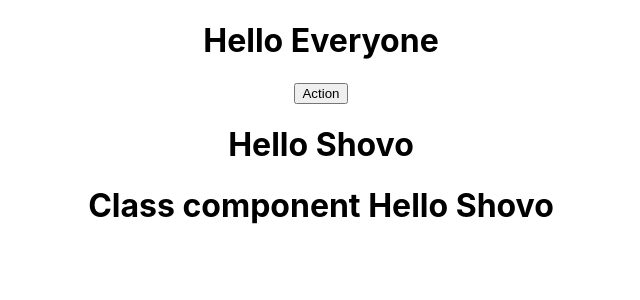
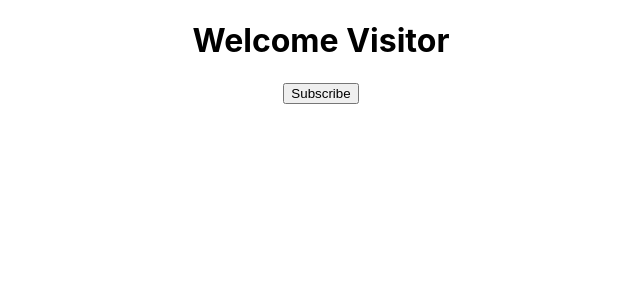
Before and after one commit to NewajShovo/learningReactProject, a React (Create React App) app: page / in a window 1280 px wide. Shown: the top 300 px of the page, without its empty margins (319-959 px from the left). Built offline with nearby package versions, Linux system fonts and the light colour scheme.

Commit message:
State vs Props

```diff
--- a/src/App.js
+++ b/src/App.js
@@ -4,16 +4,18 @@ import Greet from "./components/Greet";
 import Welcome from "./components/Welcome";
 
 import Hello from "./components/Hello";
+import Message from "./components/Message";
 
 function App() {
   return (
     <div className="App">
-      <Greet name="Everyone">
+      {/* <Greet name="Everyone">
         <button>Action</button>
       </Greet>
       <Greet name="Shovo" />
-      <Welcome name=" Hello Shovo"></Welcome>
+      <Welcome name=" Hello Shovo"></Welcome> */}
       {/* <Hello /> */}
+      <Message />
     </div>
   );
 }
--- /dev/null
+++ b/src/components/Message.jsx
@@ -0,0 +1,30 @@
+import React, { Component } from "react";
+
+class Message extends Component {
+  state = {
+    message: "Welcome Visitor",
+  };
+
+  //   constructor() {
+  //     super();
+  //     this.state = {
+  //       message: "Welcome Visitor",
+  //     };
+  //   }
+  changeMessage() {
+    this.setState({
+      message: "Thank you for subscribing",
+    });
+  }
+
+  render() {
+    return (
+      <div>
+        <h1>{this.state.message}</h1>
+        <button onClick={() => this.changeMessage()}>Subscribe</button>
+      </div>
+    );
+  }
+}
+
+export default Message;
```
